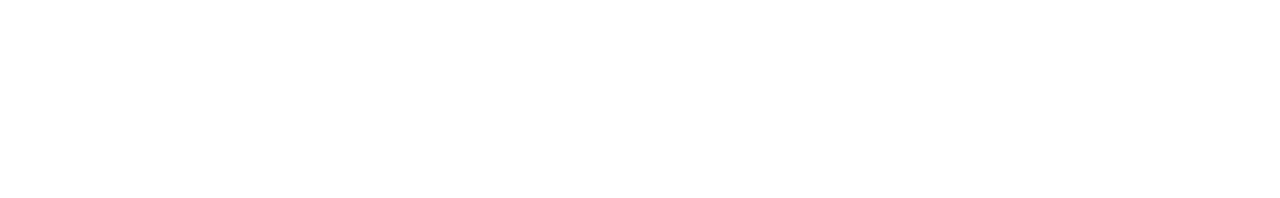
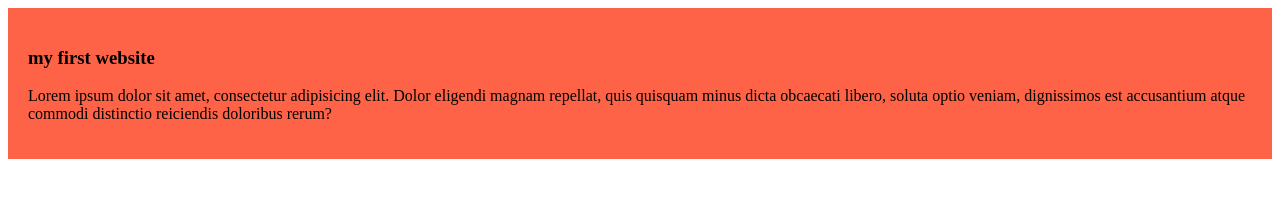
Before and after one commit to MuhammadNadim1/my-sample-website, a plain HTML site: page index.html in a window 1280 px wide. Drawn offline with Linux system fonts and the light colour scheme.

Commit message:
added the first blog

```diff
--- a/index.html
+++ b/index.html
@@ -4,8 +4,13 @@
     <meta charset="UTF-8">
     <meta name="viewport" content="width=device-width, initial-scale=1.0">
     <title>my simple website</title>
+    <link rel="stylesheet" href="styles/blog.css">
 </head>
 <body>
+    <div>
+        <h3>my first website</h3>
+        <p>Lorem ipsum dolor sit amet, consectetur adipisicing elit. Dolor eligendi magnam repellat, quis quisquam minus dicta obcaecati libero, soluta optio veniam, dignissimos est accusantium atque commodi distinctio reiciendis doloribus rerum?</p>
+    </div>
 
 </body>
 </html>
--- /dev/null
+++ b/styles/blog.css
@@ -0,0 +1,4 @@
+div{
+    background: tomato;
+    padding: 20px;
+}
```
